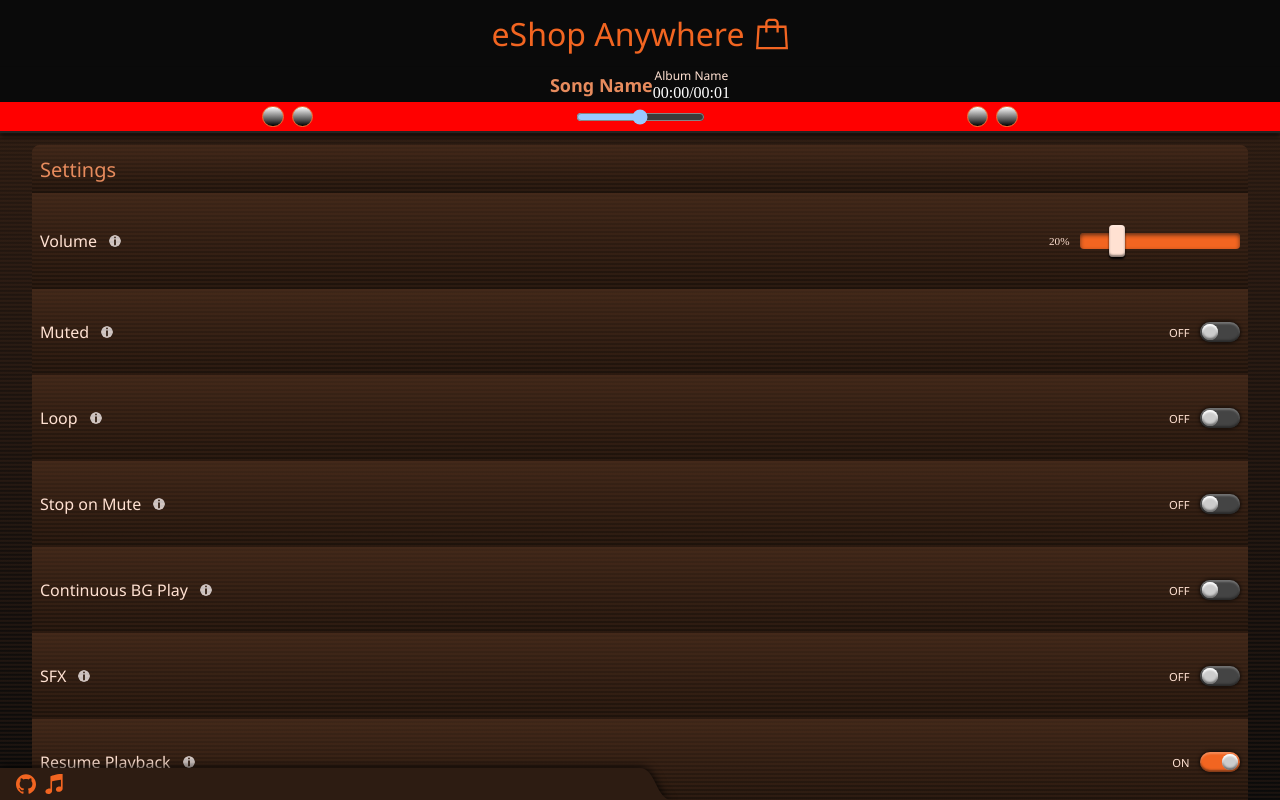
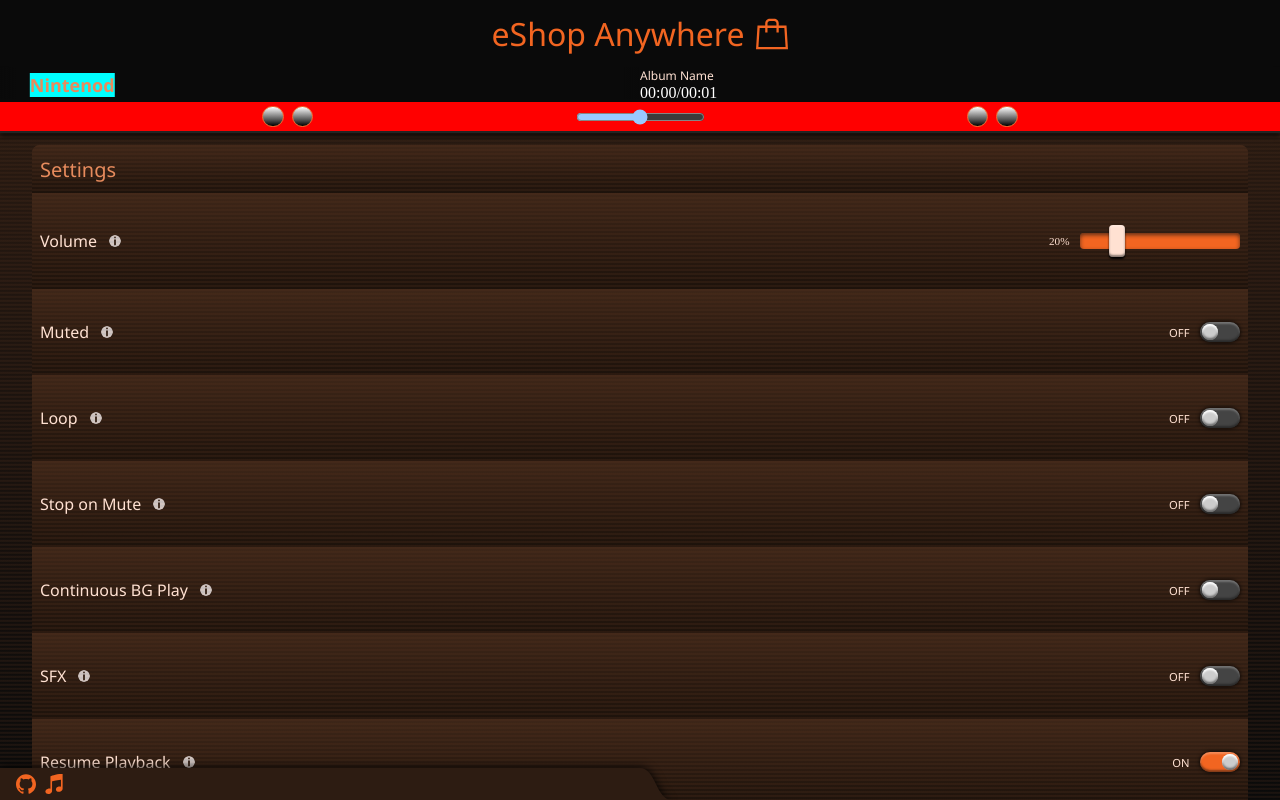
Before and after one commit to Vicente0670/eshop-anywhere, a React (Vite) app: page / in a window 1280 px wide. Built offline with nearby package versions, Linux system fonts and the light colour scheme.

Commit message:
feat: scrolling music title

```diff
--- a/src/App.css
+++ b/src/App.css
@@ -40,6 +40,13 @@
     inset 0 -.125rem .125rem #12121240,
     0 0 .25rem 0 #000;
 
+  --app-color-music-title-fade-left: linear-gradient(270deg,
+      transparent,
+      var(--app-color-main-title-bg));
+  --app-color-music-title-fade-right: linear-gradient(90deg,
+      transparent,
+      var(--app-color-main-title-bg));
+
   --app-color-slider-thumb-default: #ffe1d2;
   --app-color-slider-thumb-hover: #f9efe9;
   --app-color-slider-thumb-active: #f4b893;
@@ -67,7 +74,8 @@
   scrollbar-color:
     var(--app-color-scrollbar-thumb) var(--app-color-scrollbar-track);
   scrollbar-width: thin;
-  overflow-y: auto;
+  /* please stop breaking my sticky elements */
+  overflow-y: clip;
 
   .app-title {
     display: flex;
@@ -95,7 +103,7 @@
 
   .app-settings {
     height: auto;
-    width: 100%;
+    max-width: 100%;
 
     .media {
       display: flex;
@@ -104,7 +112,7 @@
       top: 0;
       left: 0;
       height: var(--app-scale-media-height);
-      width: 100%;
+      max-width: 100%;
       background: var(--app-color-main-title-bg);
       border: none;
       outline: none;
@@ -116,11 +124,63 @@
 
       .metadata {
         display: flex;
-        justify-content: center;
-        align-items: center;
-        text-align: center;
+
+        &>div {
+          flex: 1 0 0%;
+          margin: auto;
+          overflow: clip;
+        }
+
+        .title {
+          display: flex;
+          align-items: center;
+          /* my own solution makes me mad */
+          width: min(calc(var(--app-scale-root-width) / 2), 50vw);
+
+          .scroller {
+            position: relative;
+            display: flex;
+            width: 100%;
+            container: app-music-title-container / inline-size;
+
+            .name {
+              margin-left: 1rem;
+              text-wrap: nowrap;
+              word-break: keep-all;
+            }
+          }
+
+          @container app-music-title-container (width >= calc(23rem / 2)) {
+            .name {
+              background: cyan;
+              animation: titleScroll 4s ease infinite;
+            }
+          }
+
+          &::before,
+          &::after {
+            position: absolute;
+            top: 0;
+            height: calc(var(--app-scale-media-height) / 2);
+            width: 1rem;
+            z-index: 1;
+            content: "";
+          }
+
+          &::before {
+            left: 0;
+            background: var(--app-color-music-title-fade-left);
+          }
+
+          &::after {
+            right: 50%;
+            background: var(--app-color-music-title-fade-right);
+          }
+        }
 
         .data {
+          text-align: left;
+
           .album {
             font-size: .75rem;
           }
@@ -153,9 +213,7 @@
           width: min-content;
         }
 
-        .prev-container {
-
-        }
+        .prev-container {}
 
         .progress-container {
           display: flex;
@@ -164,9 +222,7 @@
           height: auto;
         }
 
-        .next-container {
-
-        }
+        .next-container {}
 
       }
 
@@ -485,12 +541,26 @@
 }
 
 @keyframes musicPlayerSpawn {
+
   0% {
     height: 0rem;
   }
 
   100% {
     height: var(--app-scale-media-height);
+  }
+}
+
+@keyframes titleScroll {
+
+  0%,
+  20% {
+    transform: translateX(0%);
+  }
+
+  95%,
+  100% {
+    transform: translateX(calc(12ch - 100%));
   }
 }
 
@@ -519,6 +589,7 @@
 }
 
 @keyframes sliderThumbActive {
+
   0% {
     box-shadow:
       var(--app-color-slider-thumb-shadow-active),
--- a/src/App.tsx
+++ b/src/App.tsx
@@ -10,6 +10,7 @@ export default function App() {
   const newSettings = useRef<Setting>(Object());
   const logo = useRef<HTMLElement>(null);
   const media = useRef<HTMLFieldSetElement>(null);
+  const musicTitle = useRef<HTMLHeadingElement>(null);
   const settingsEntries = Object.entries(Settings);
 
   function footerLogoPrompt(ev: React.UIEvent) {
@@ -245,11 +246,17 @@ export default function App() {
   useEffect(() => {
     applyUserSettings();
     document.addEventListener("visibilitychange", popupClose);
+    addEventListener("resize", () => {
+      console.log("STOP RESIZING ME!!!");
+    });
     chrome.runtime.onMessage.addListener(mediaUpdate);
 
     return () => {
       document.removeEventListener("visibilitychange", popupClose);
       chrome.runtime.onMessage.removeListener(mediaUpdate);
+      addEventListener("resize", () => {
+        console.log("STOP RESIZING ME!!!");
+      });
     }
   });
 
@@ -264,7 +271,11 @@ export default function App() {
       <form className="app-settings">
         <fieldset className="media" ref={media}>
           <div className="metadata">
-            <h3 className="title">Song Name</h3>
+            <div className="title">
+              <div className="scroller">
+                <h3 ref={musicTitle} className="name">Nintenod</h3>
+              </div>
+            </div>
             <div className="data">
               <p className="album">Album Name</p>
               <label
--- a/src/index.css
+++ b/src/index.css
@@ -37,6 +37,8 @@
     #1d120b
   );
 
+  --app-scale-root-height: 33rem;
+  --app-scale-root-width: 23rem;
   --app-scale-h1: 2rem;
   --app-scale-h2: 1.25rem;
   --app-scale-h3: 1.125rem;
@@ -55,8 +57,8 @@
 }
 
 html, body {
-  height: max(34rem, 100%);
-  width: max(23rem, 100%);
+  height: max(var(--app-scale-root-height), 100%);
+  width: max(var(--app-scale-root-width), 100%);
   background: var(--app-color-bg-default);
 }
 
```
